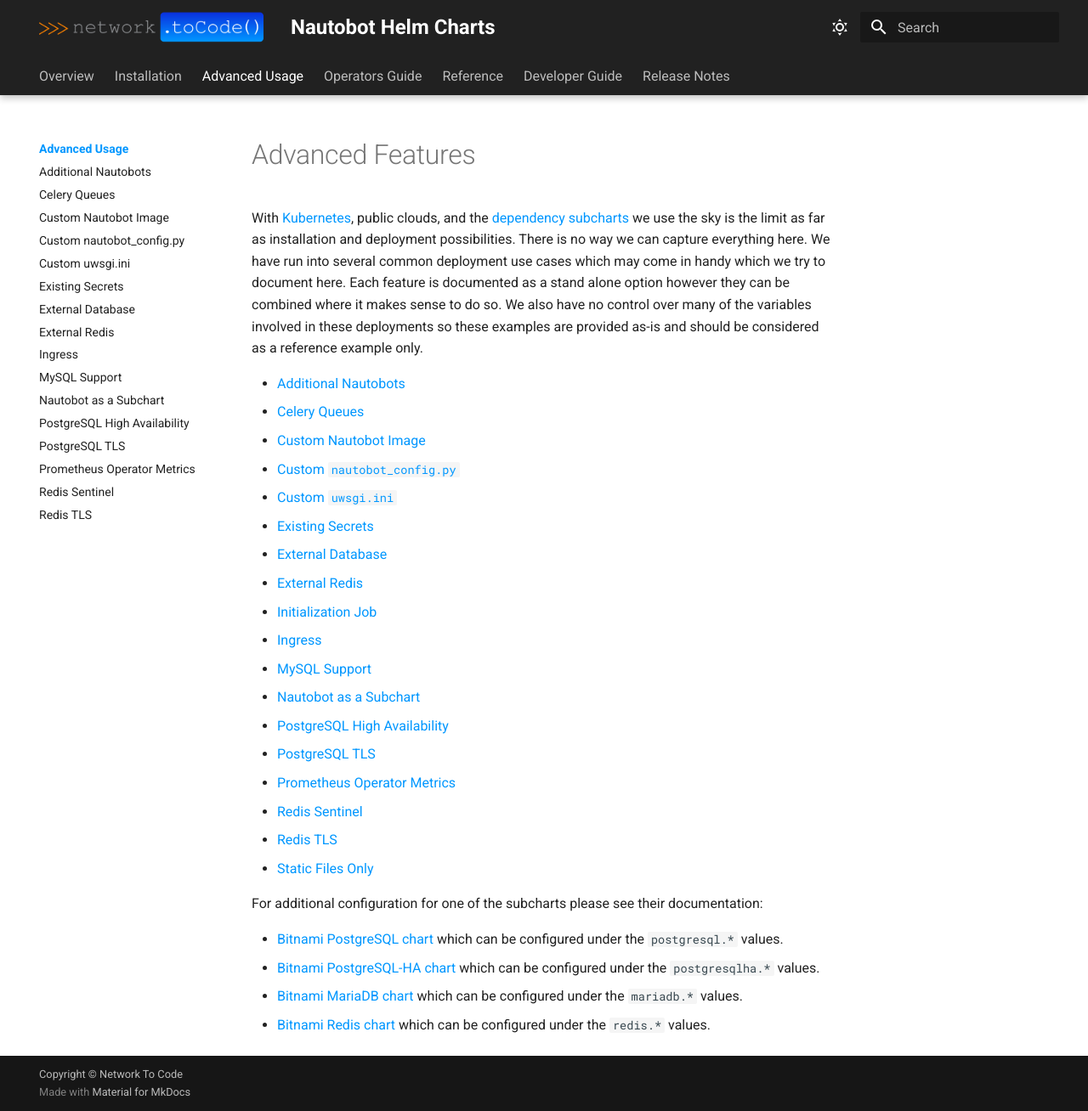
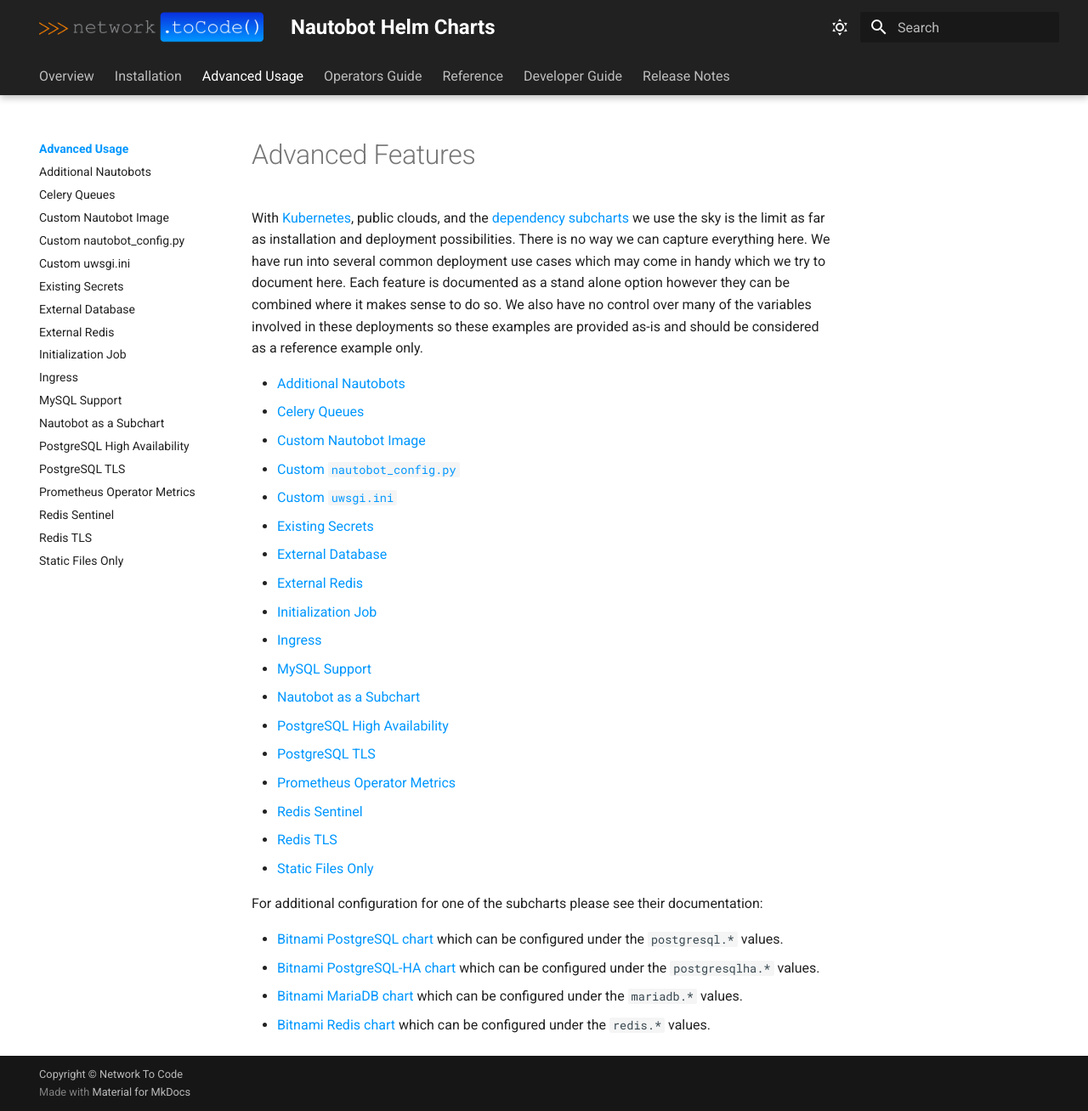
Before and after one commit to nautobot/helm-charts, an MkDocs documentation site: the page built from docs/advanced-features/index.md, in a window 1280 px wide and 1308 px high. Shown: the whole window at 85% size. Built offline with MkDocs 1.6.1 and Material for MkDocs 9.7.7, drawn with Linux system fonts in a browser that asks for light colours.

Commit message:
Adding Nautobot Init Helm Hook

```diff
--- a/mkdocs.yml
+++ b/mkdocs.yml
@@ -78,6 +78,7 @@
     - Existing Secrets: "advanced-features/existing-secrets.md"
     - External Database: "advanced-features/external-database.md"
     - External Redis: "advanced-features/external-redis.md"
+    - Initialization Job: "advanced-features/init-hook.md"
     - Ingress: "advanced-features/ingress.md"
     - MySQL Support: "advanced-features/mysql.md"
     - Nautobot as a Subchart: "advanced-features/nautobot-as-subchart.md"
@@ -86,6 +87,7 @@
     - Prometheus Operator Metrics: "advanced-features/prometheus-metrics.md"
     - Redis Sentinel: "advanced-features/redis-sentinel.md"
     - Redis TLS: "advanced-features/redis-tls.md"
+    - Static Files Only: "advanced-features/static-only.md"
   - Operators Guide:
     - Backup and Restore: "operations/backup-restore.md"  # yamllint disable-line rule:indentation
     - Invalidate Redis Cache: "operations/redis-cache.md"
```
